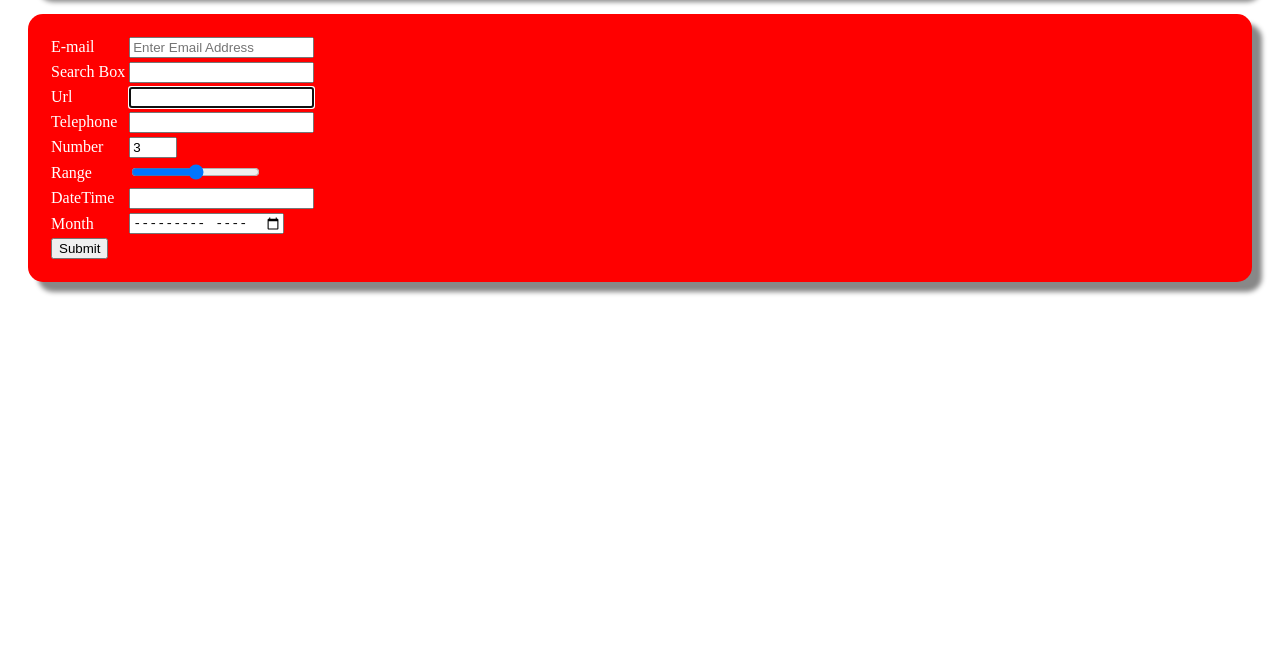
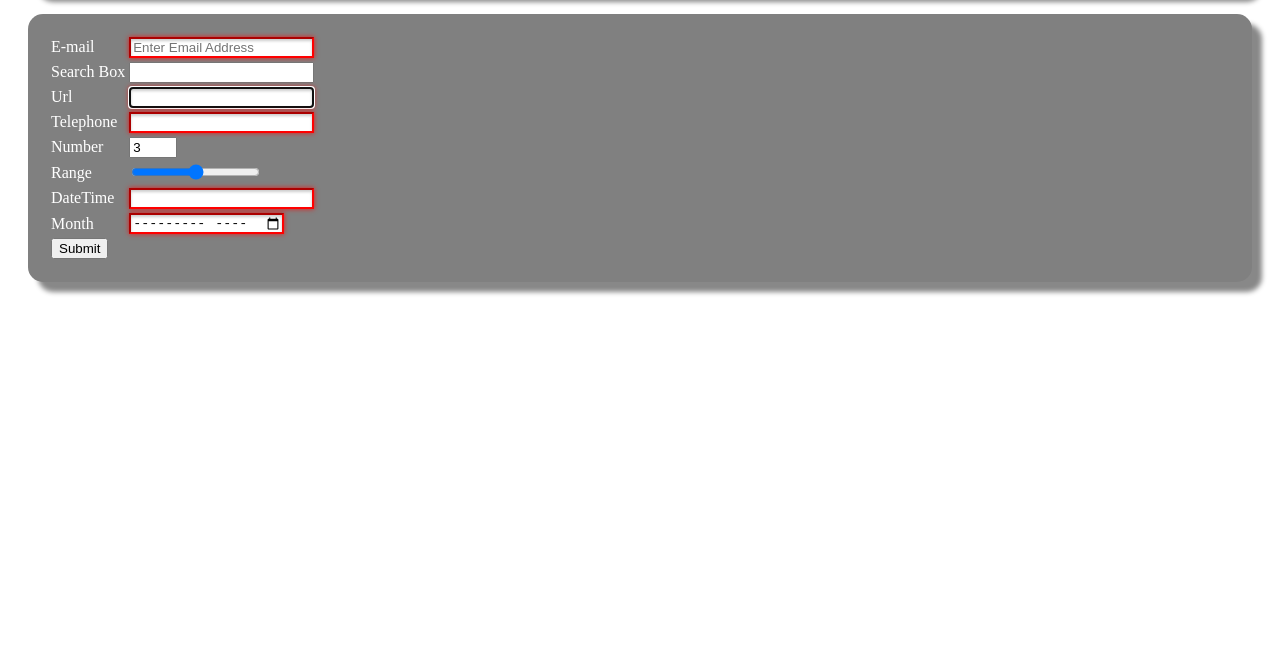
Before and after one commit to rohitghatol/HTML5-Demo, a plain HTML site: page chapters/chapter-3/index.html in a window 1280 px wide. Shown: the part 134-800 px from the top of the page. Drawn offline with Linux system fonts and the light colour scheme.

Commit message:
Styled the form demo

```diff
--- a/chapters/chapter-3/index.html
+++ b/chapters/chapter-3/index.html
@@ -11,10 +11,17 @@
 			-webkit-border-radius: 15px;
 			-moz-box-shadow: 10px 10px 5px #888;
 			-webkit-box-shadow: 10px 10px 5px #888;
-			background:red;
+			background:grey;
 			color:white;
 
 		}
+        input:invalid {
+            border-color: red;
+            -webkit-box-shadow: rgba(0, 0, 0, 0.2) 0px 2px 3px inset, 0 0 5px rgba(255, 0, 0, .8);
+            -moz-box-shadow: rgba(0, 0, 0, 0.2) 0px 2px 3px inset, 0 0 5px rgba(255, 0, 0, .8);
+            -o-box-shadow: rgba(0, 0, 0, 0.2) 0px 2px 3px inset, 0 0 5px rgba(255, 0, 0, .8);
+            box-shadow: rgba(0, 0, 0, 0.2) 0px 2px 3px inset, 0 0 5px rgba(255, 0, 0, .8);
+        }
 	</style>
 
 </head>
```
Also changed, not shown: pages/video-demo.html (+0 -2 lines).
